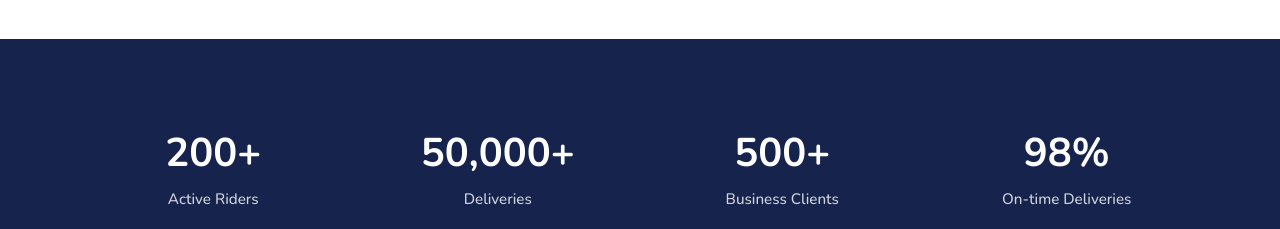
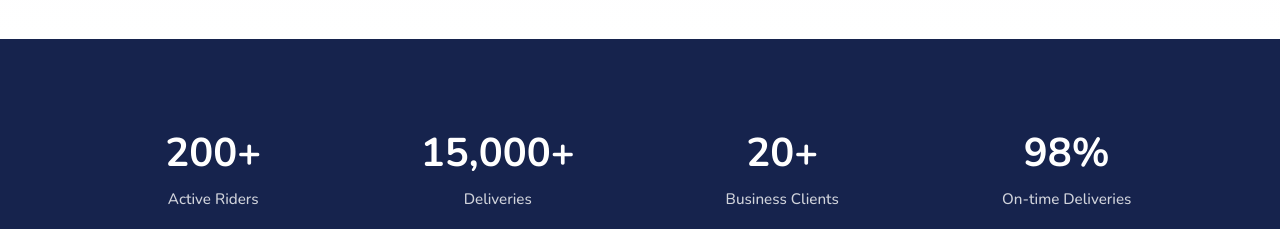
Before and after one commit to XOBODELIVERYLIMITED/XOBODELIVERY.CO.KE, a React (Create React App) app: page / in a window 1280 px wide. Shown: the part 1280-1509 px from the top of the page. Built offline with nearby package versions, Linux system fonts and the light colour scheme.

Commit message:
Update statistics: Business clients to 20+, Deliveries to 15,000+ for more realistic and credible presentation

```diff
--- a/src/components/about/About.jsx
+++ b/src/components/about/About.jsx
@@ -74,8 +74,8 @@ function About() {
             </div>
             <div className="mission-stats">
               <div className="stat-item">
-                <div className="stat-number">500+</div>
-                <div className="stat-label">Daily Deliveries</div>
+                <div className="stat-number">20+</div>
+                <div className="stat-label">Business Clients</div>
               </div>
               <div className="stat-item">
                 <div className="stat-number">98%</div>
--- a/src/components/home/Home.jsx
+++ b/src/components/home/Home.jsx
@@ -270,11 +270,11 @@ function Home() {
               <p>Active Riders</p>
             </div>
             <div className="stat-item">
-              <h3>50,000+</h3>
+              <h3>15,000+</h3>
               <p>Deliveries</p>
             </div>
             <div className="stat-item">
-              <h3>500+</h3>
+              <h3>20+</h3>
               <p>Business Clients</p>
             </div>
             <div className="stat-item">
```
